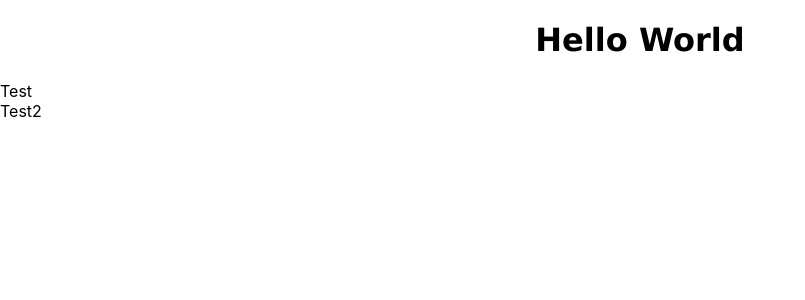
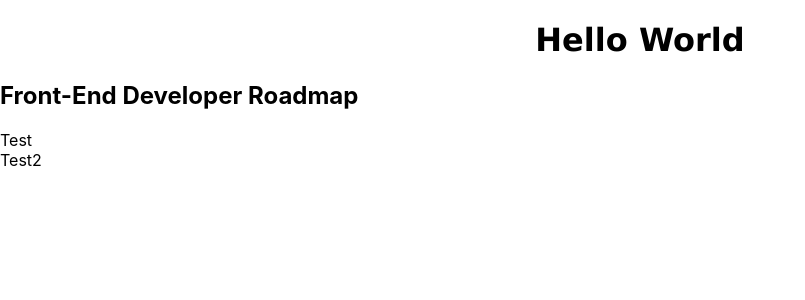
Before and after one commit to UtkirKurbanov/React, a React (Create React App) app: page / in a window 1280 px wide. Shown: the top 300 px of the page, without its empty margins (0-805 px from the left). Built offline with nearby package versions, Linux system fonts and the light colour scheme.

Commit message:
Added h2 to App.js

```diff
--- a/src/App.js
+++ b/src/App.js
@@ -4,6 +4,7 @@ function App() {
   return (
     <div>
       <h1 className='headline'>Hello World</h1>
+      <h2>Front-End Developer Roadmap</h2>
       <Test />
     </div>
   );
```
